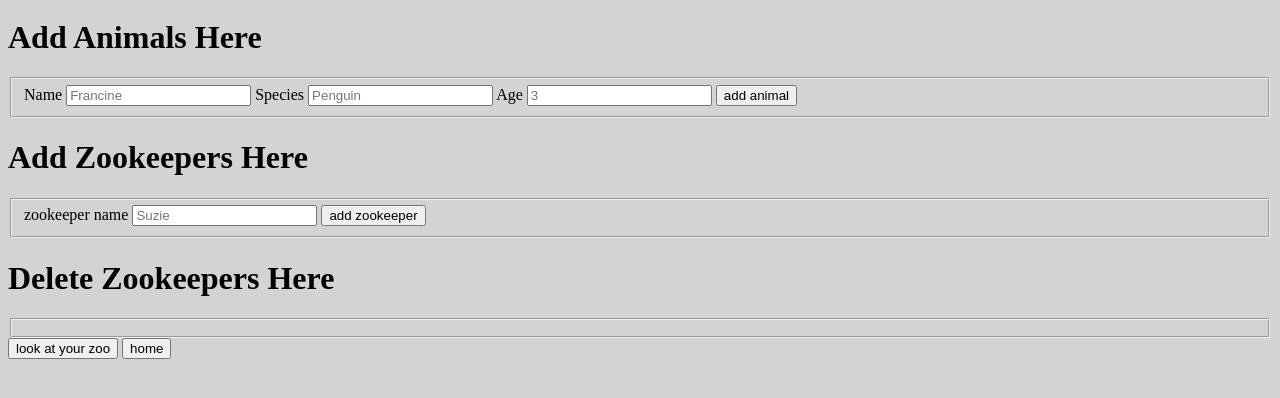
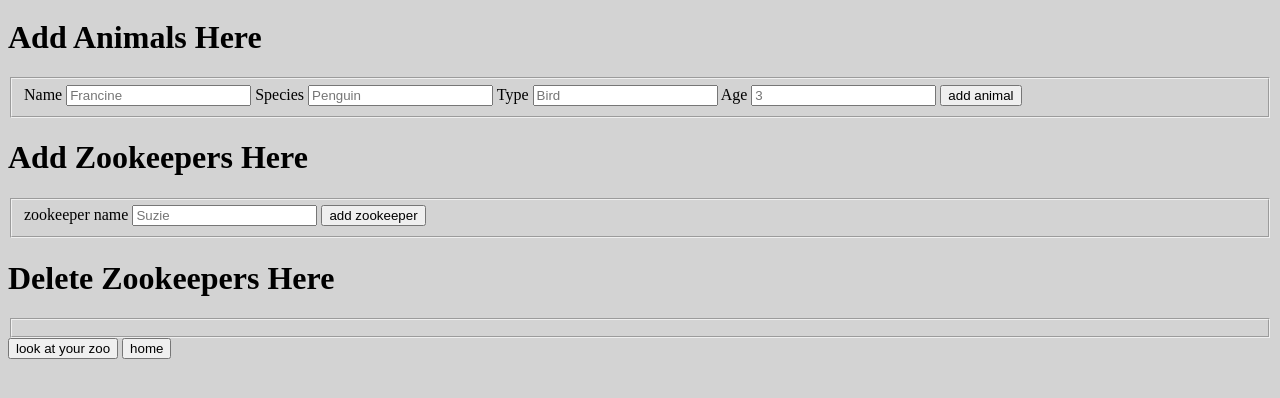
Before and after one commit to priyakamesh/mean-mongoose-zoo, a website: page client/index.html at #!/add in a window 1280 px wide. Shown: the part 236-634 px from the top of the page. Drawn offline with nearby package versions, Linux system fonts and the light colour scheme; some packages are replaced by stand-ins of ours; no server answers.

Commit message:
add type input field

```diff
--- a/client/partials/addAnimals.html
+++ b/client/partials/addAnimals.html
@@ -6,6 +6,8 @@
     <input type="text" ng-model="newAnimal.name" placeholder="Francine" name="name">
     <label for="species">Species</label>
     <input type="text" ng-model="newAnimal.species" placeholder="Penguin" name="species">
+    <label for="type">Type</label>
+    <input type="text" ng-model="newAnimal.type" placeholder="Bird" name="type">
     <label for="age">Age</label>
     <input type="number" ng-model="newAnimal.age" placeholder="3" name="age">
     <div ng-repeat="zookeeper in zookeepers">
```
